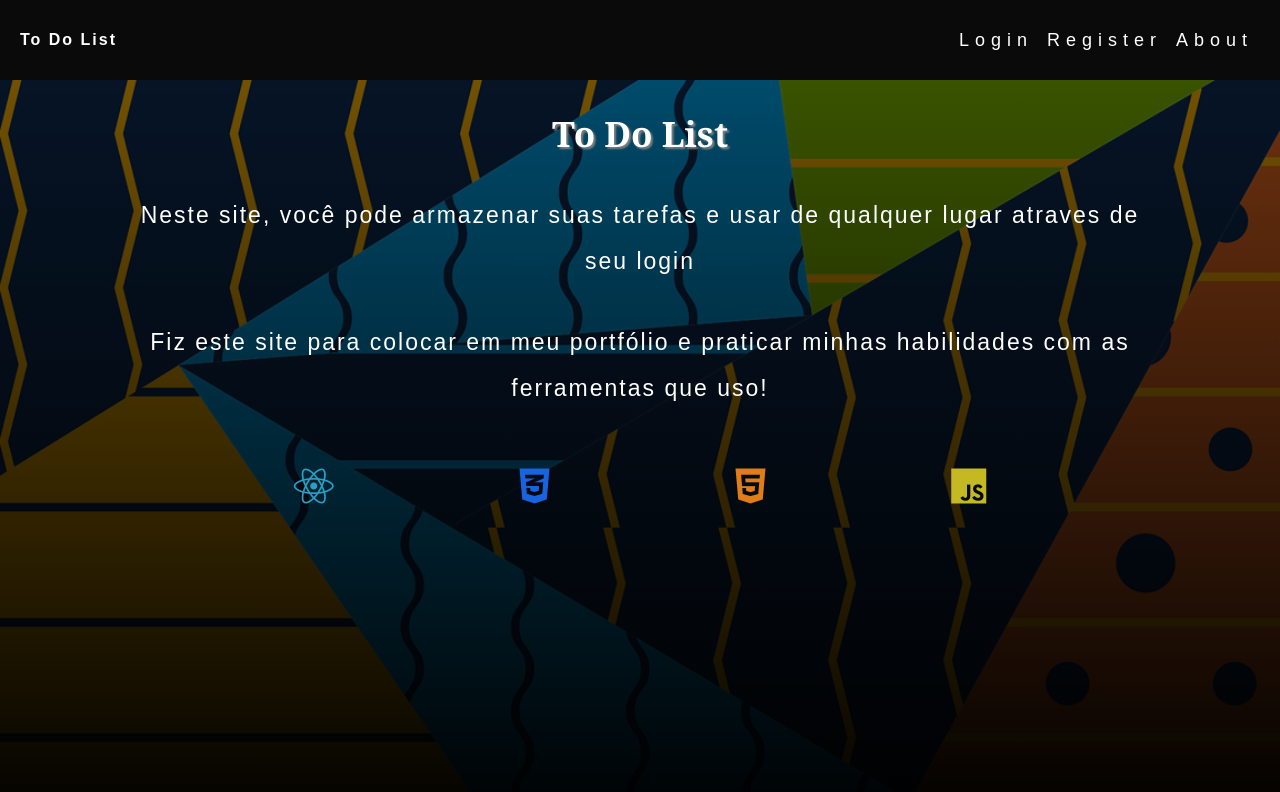
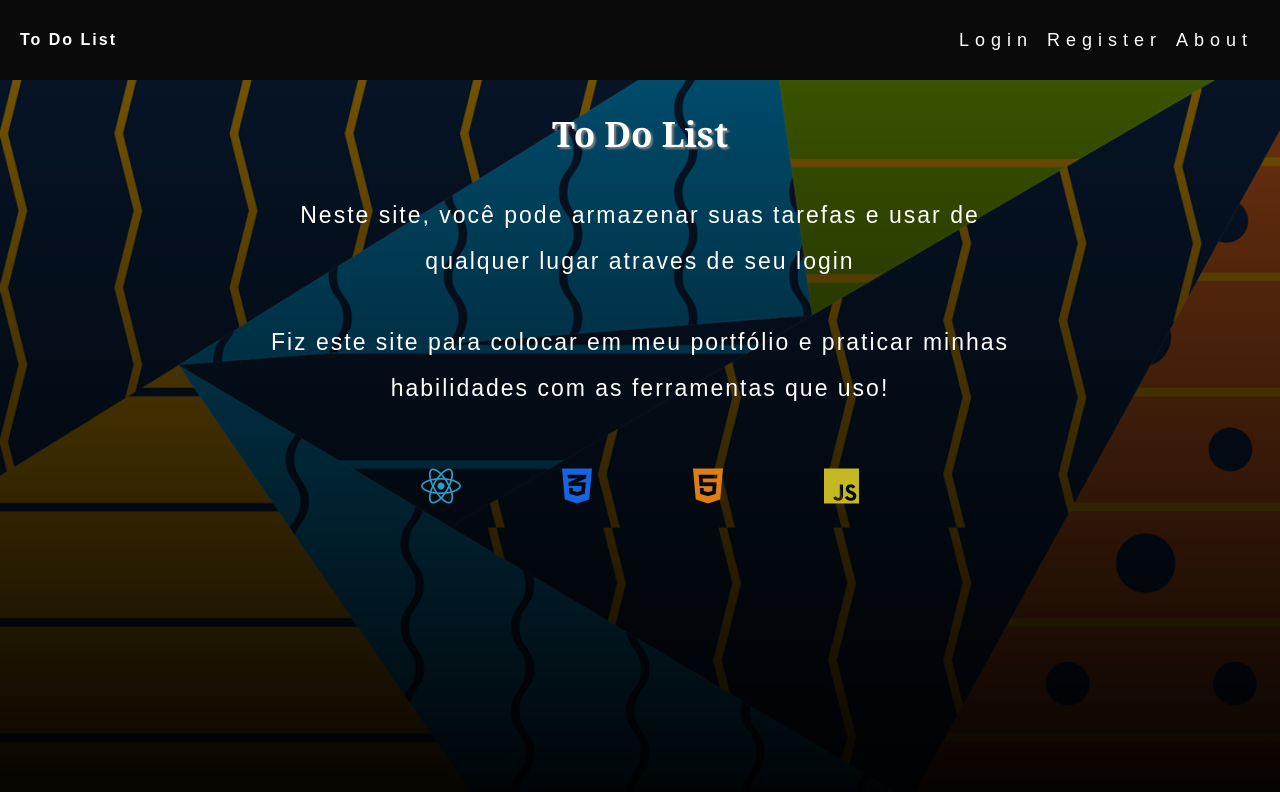
Before and after one commit to KaiooLopes/ToDoListOnline, a React (Create React App) app: page /about in a window 1280 px wide. Shown: the top 792 px of the page. Built offline with nearby package versions, Linux system fonts and the light colour scheme; no server answers.

Commit message:
Arrumando Tamanho, AboutPage

```diff
--- a/src/pages/About/styles.js
+++ b/src/pages/About/styles.js
@@ -3,6 +3,7 @@ import styled from "styled-components";
 export const ContainerAbout = styled.div`
   display: flex;
   justify-content: center;
+  max-width: 800px;
   align-items: center;
   flex-direction: column;
   width: 80%;
@@ -33,6 +34,7 @@ export const IconsTools = styled.div`
   width: 100%;
   display: flex;
   align-items: center;
+  max-width: 600px;
   justify-content: space-evenly;
   i {
     font-size: 40px;
```
